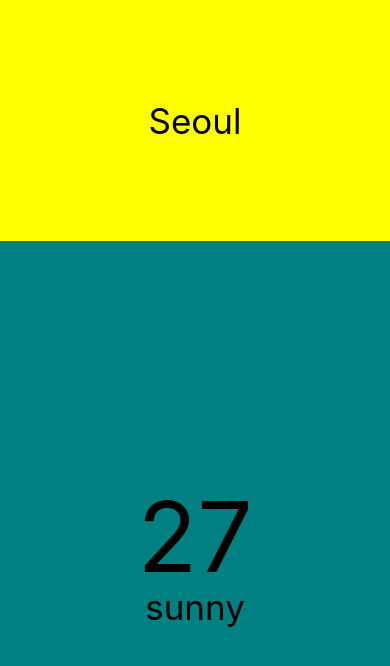
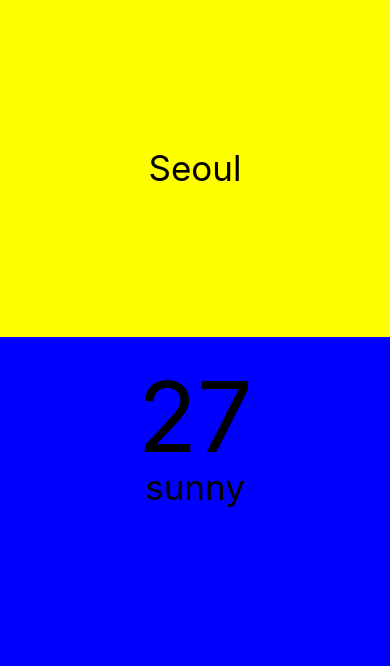
Before and after one commit to tjdgns8439/HuniWeather, a React Native app: screen / in a window 390 px wide. Shown: the top 666 px of the page. Built offline with nearby package versions, Linux system fonts and the light colour scheme.

Commit message:
style part two - scroll
Scroll 및 Dimention

```diff
--- a/App.js
+++ b/App.js
@@ -1,18 +1,33 @@
 import React from "react";
-import {View, Text, StyleSheet } from 'react-native';
+import {View, Text, StyleSheet,ScrollView, Dimensions } from 'react-native';
+
+const {width: SCREEN_WIDTH} = Dimensions.get("window")
 
 export default function App() {
   return (
     <View style={styles.container}>
       <View style={styles.city}>
       <Text style={styles.cityName}>Seoul</Text>
-    </View>
-      <View style={styles.weather}>
+      </View>
+      <ScrollView
+        pagingEnabled //스크롤이 쫀득하게 움직이게 함.
+        horizontal    //수평으로
+         //화면의 가로길이 가져옴
+        contentContainerStyle={styles.weather}>
+
         <View style={styles.day}>
           <Text style={styles.temp}>27</Text>
           <Text style={styles.description}>sunny</Text>
         </View>
-      </View>
+        <View style={styles.day}>
+          <Text style={styles.temp}>27</Text>
+          <Text style={styles.description}>sunny</Text>
+        </View>
+        <View style={styles.day}>
+          <Text style={styles.temp}>27</Text>
+          <Text style={styles.description}>sunny</Text>
+        </View>
+      </ScrollView>
     </View>
 
   );
@@ -24,7 +39,7 @@
     backgroundColor: "yellow",
   },
   city: {
-    flex: 1.2,
+    flex: 1,
     justifyContent: "center",
     alignItems: "center",
   },
@@ -32,14 +47,13 @@
       fontSize: 35,
   },
   weather: {
-    flex:3,
-
+    backgroundColor: "blue"
   },
   day:{
-    flex: 1,
+    width: SCREEN_WIDTH,
     justifyContent: "center",
     alignItems: "center",
-    backgroundColor: "teal",
+
   },
   temp:{
     marginTop: 20,
```
